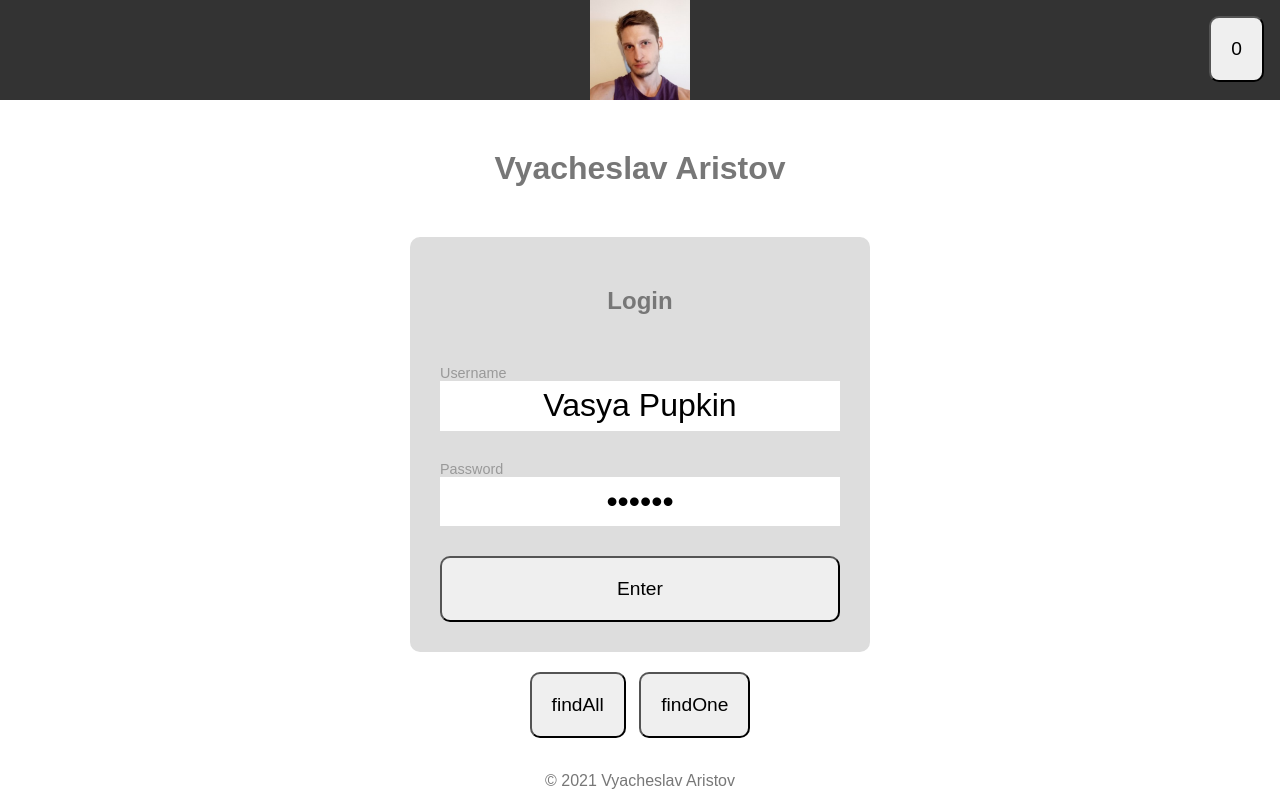
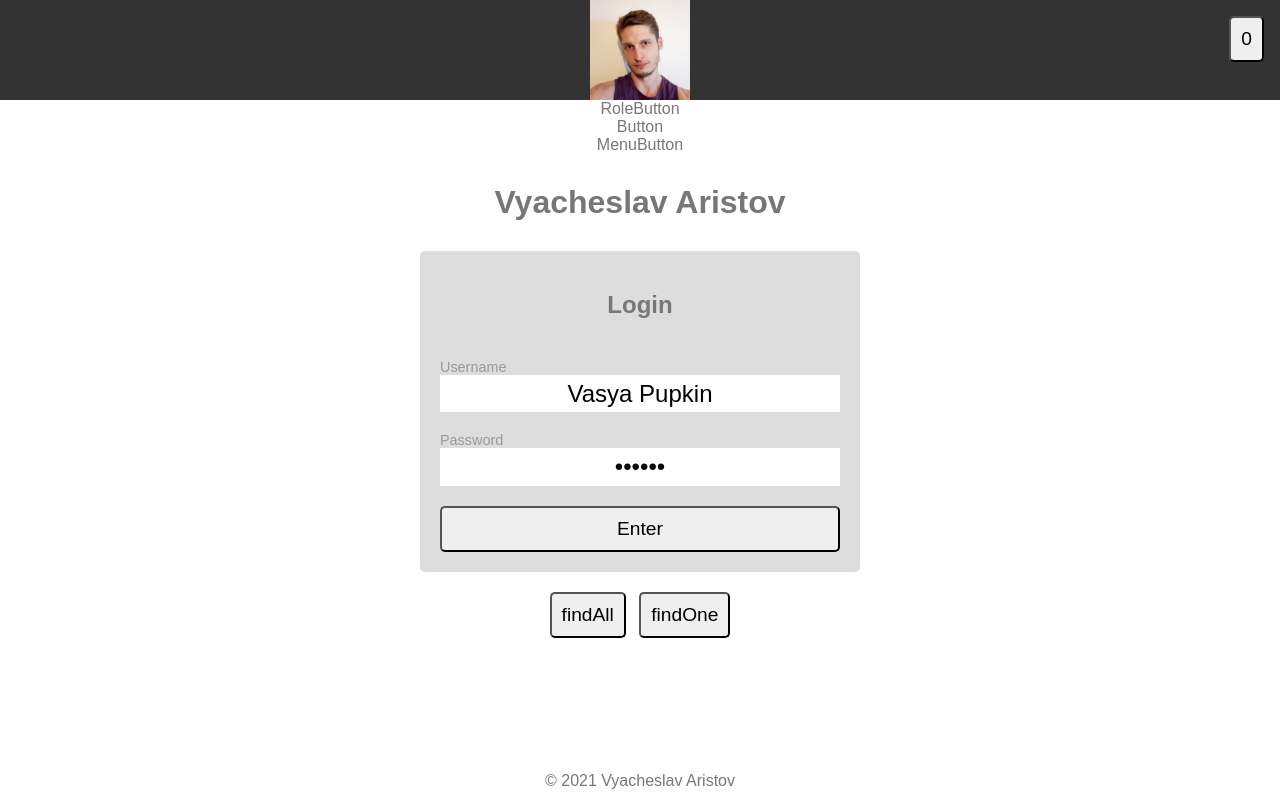
Before and after one commit to aristov/reactmodule, a website built with webpack: page docs/index.html in a window 1280 px wide. Built offline with nearby package versions, Linux system fonts and the light colour scheme.

Commit message:
Role component

```diff
--- a/docs/ExampleApp.js
+++ b/docs/ExampleApp.js
@@ -1,6 +1,6 @@
 import {
   HtmlImg, HtmlBody, HtmlHeader, HtmlMain, HtmlFooter, HtmlH1, HtmlButton, HtmlDiv, HtmlForm,
-  HtmlInput, HtmlLabel, HtmlH2,
+  HtmlInput, HtmlLabel, HtmlH2, Role
 } from '../lib'
 import './index.css'
 
@@ -31,13 +31,17 @@ export class ExampleApp extends HtmlBody
         }),
       ]),
       new HtmlMain([
+        new RoleButton('RoleButton'),
+        new Button('Button'),
+        new MenuButton('MenuButton'),
         new HtmlH1('Vyacheslav Aristov'),
         new AuthForm,
         new HtmlButton({
           children : 'findAll',
           onclick : () => {
             // const result = this.findAll(HtmlInput, input => input.node.type === 'password')
-            const result = this.findAll(HtmlButton, null, 2)
+            // const result = this.findAll(HtmlButton, null, 2)
+            const result = this.findAll(RoleButton)
             console.log(result)
             console.log(result.map(item => item.node))
           },
@@ -118,3 +122,15 @@ class Wrapper extends Div
 class ToggleButton extends HtmlButton
 {
 }
+
+export class RoleButton extends Role
+{
+}
+
+class Button extends RoleButton
+{
+}
+
+class MenuButton extends Button
+{
+}
--- a/docs/index.css
+++ b/docs/index.css
@@ -23,7 +23,7 @@ main
 }
 h1
 {
-  margin: 50px 0;
+  margin: 30px 0;
 }
 footer
 {
@@ -37,18 +37,18 @@ img
 button
 {
   font-size: 1.2rem;
-  padding: 20px;
-  border-radius: 10px;
+  padding: 10px;
+  border-radius: 5px;
 }
 form
 {
   display: grid;
   max-width: 400px;
   margin: 20px auto;
-  padding: 30px;
-  grid-row-gap: 30px;
+  padding: 20px;
+  grid-row-gap: 20px;
   background-color: #ddd;
-  border-radius: 10px;
+  border-radius: 5px;
 }
 label
 {
@@ -63,7 +63,7 @@ input
   box-sizing: border-box;
   max-width: none;
   border: none;
-  font-size: 2rem;
+  font-size: 1.5rem;
   padding: .2em;
   text-align: center;
 }
--- /dev/null
+++ b/lib/Role.js
@@ -0,0 +1,26 @@
+import { Component } from './Component'
+
+export class Role extends Component
+{
+  constructor(props) {
+    super(props)
+    this.setRoleAttr()
+  }
+
+  createElemNode() {
+    return document.createElement('div')
+  }
+
+  setAutoClassName(prefix = 'Role') {
+    super.setAutoClassName(prefix)
+  }
+
+  setRoleAttr() {
+    let constructor = this.constructor
+    do if(constructor.name.startsWith('Role')) {
+      this.node.setAttribute('role', constructor.name.slice(4))
+      return
+    }
+    while(constructor = Object.getPrototypeOf(constructor))
+  }
+}
--- a/lib/index.js
+++ b/lib/index.js
@@ -1,6 +1,7 @@
 import { Component } from './Component'
 
 export * from './Component'
+export * from './Role'
 
 export class HtmlAnchor extends Component
 {
```
Also changed, not shown: lib/Component.js.
